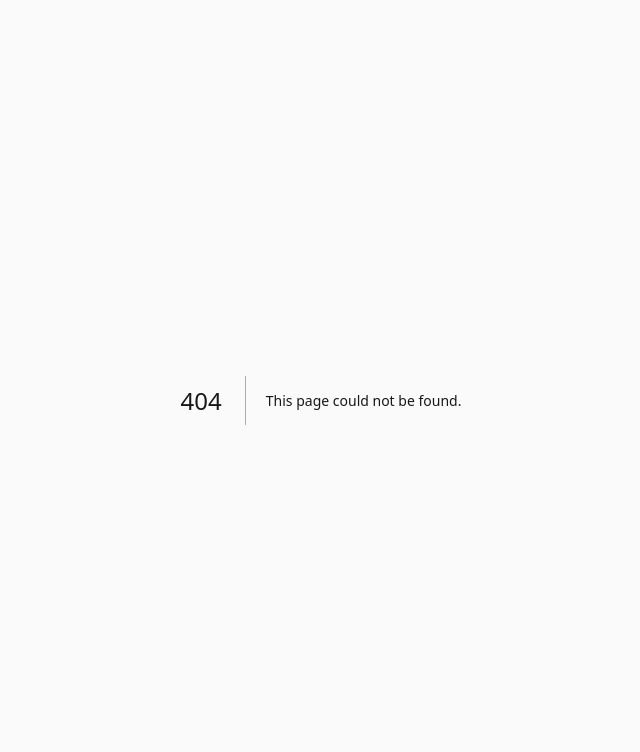
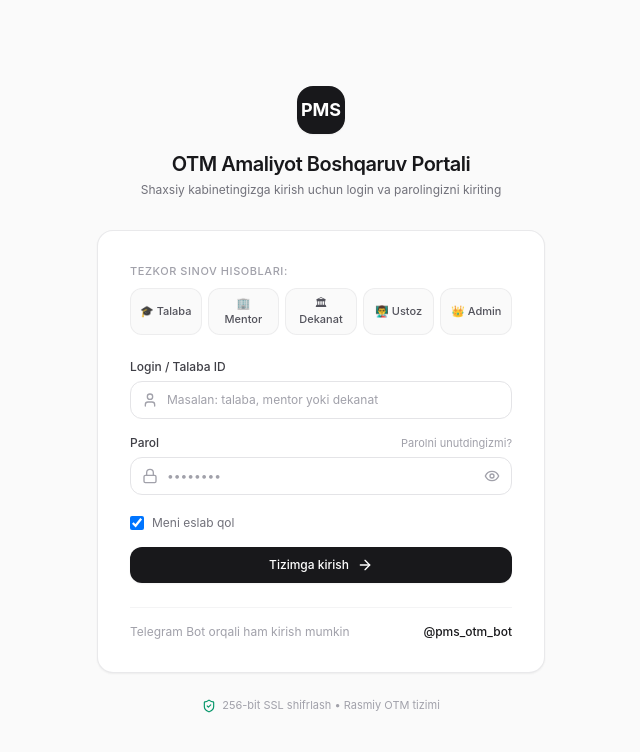
Before and after one commit to erjigitvvv/PMS-platform, a Next.js app in the folder frontend/: page /login in a window 1280 px wide. Before the commit this address had no page. Shown: the top 752 px of the page, without its empty margins (319-959 px from the left). Built offline with nearby package versions, Linux system fonts and the light colour scheme.

Commit message:
feat(auth): implement complete white minimalist login page with quick demo account selectors and session handling

```diff
--- /dev/null
+++ b/frontend/src/app/login/page.tsx
@@ -0,0 +1,233 @@
+'use client';
+
+import React, { useState } from 'react';
+import { useRouter } from 'next/navigation';
+import {
+  Lock,
+  User as UserIcon,
+  Eye,
+  EyeOff,
+  ArrowRight,
+  ShieldCheck,
+  Sparkles,
+  CheckCircle2,
+  AlertCircle
+} from 'lucide-react';
+import { UserRole } from '@/types';
+
+export default function LoginPage() {
+  const router = useRouter();
+  const [username, setUsername] = useState('');
+  const [password, setPassword] = useState('');
+  const [showPassword, setShowPassword] = useState(false);
+  const [rememberMe, setRememberMe] = useState(true);
+  const [isLoading, setIsLoading] = useState(false);
+  const [errorMessage, setErrorMessage] = useState<string | null>(null);
+
+  // Quick fill demo accounts for testing all 5 roles
+  const demoAccounts = [
+    { role: 'STUDENT', label: '🎓 Talaba', user: 'talaba', pass: 'Talaba123!' },
+    { role: 'MENTOR', label: '🏢 Mentor', user: 'mentor', pass: 'Mentor123!' },
+    { role: 'OTM_STAFF', label: '🏛 Dekanat', user: 'dekanat', pass: 'Dekanat123!' },
+    { role: 'TEACHER', label: '👨‍🏫 Ustoz', user: 'oqituvchi', pass: 'Ustoz123!' },
+    { role: 'ADMIN', label: '👑 Admin', user: 'admin', pass: 'Admin123!' },
+  ];
+
+  const handleQuickFill = (acc: typeof demoAccounts[0]) => {
+    setUsername(acc.user);
+    setPassword(acc.pass);
+    setErrorMessage(null);
+  };
+
+  const handleLogin = async (e: React.FormEvent) => {
+    e.preventDefault();
+    setErrorMessage(null);
+    setIsLoading(true);
+
+    try {
+      // In production: const res = await axios.post('/api/v1/auth/login', { username, password });
+      // For immediate client-side and simulated live testing:
+      await new Promise(resolve => setTimeout(resolve, 600));
+
+      // Check standard demo accounts or pass valid credentials
+      const matchedAccount = demoAccounts.find(a => a.user === username && a.pass === password);
+
+      if (matchedAccount || (username && password.length >= 6)) {
+        const detectedRole = matchedAccount ? matchedAccount.role : 'STUDENT';
+        const sessionData = {
+          access_token: 'mock_jwt_token_' + Date.now(),
+          user_id: 'usr_' + username,
+          username: username,
+          role: detectedRole,
+          full_name: matchedAccount ? matchedAccount.label.split(' ')[1] : username,
+        };
+
+        if (typeof window !== 'undefined') {
+          localStorage.setItem('pms_user', JSON.stringify(sessionData));
+        }
+
+        router.push('/');
+      } else {
+        setErrorMessage("Noto'g'ri login yoki parol kiritildi. Qaytadan urinib ko'ring.");
+      }
+    } catch (err: any) {
+      setErrorMessage("Server bilan ulanishda xatolik yuz berdi.");
+    } finally {
+      setIsLoading(false);
+    }
+  };
+
+  return (
+    <div className="min-h-screen bg-[#FAFAFA] flex flex-col justify-center py-12 sm:px-6 lg:px-8 antialiased selection:bg-zinc-900 selection:text-white">
+      {/* Brand Header */}
+      <div className="sm:mx-auto sm:w-full sm:max-w-md text-center">
+        <div className="inline-flex items-center justify-center w-12 h-12 rounded-2xl bg-zinc-900 text-white font-bold text-lg shadow-sm mb-4">
+          PMS
+        </div>
+        <h2 className="text-xl font-semibold text-zinc-900 tracking-tight">
+          OTM Amaliyot Boshqaruv Portali
+        </h2>
+        <p className="mt-1 text-xs text-zinc-500">
+          Shaxsiy kabinetingizga kirish uchun login va parolingizni kiriting
+        </p>
+      </div>
+
+      {/* Main Card */}
+      <div className="mt-8 sm:mx-auto sm:w-full sm:max-w-md px-4 sm:px-0">
+        <div className="bg-white py-8 px-6 sm:px-8 border border-zinc-200/80 rounded-2xl shadow-subtle space-y-6">
+
+          {/* Quick Demo Role Selector Pills */}
+          <div>
+            <div className="flex items-center justify-between mb-2">
+              <span className="text-[11px] font-medium text-zinc-400 uppercase tracking-wider">
+                Tezkor sinov hisoblari:
+              </span>
+            </div>
+            <div className="grid grid-cols-3 sm:grid-cols-5 gap-1.5">
+              {demoAccounts.map((acc) => (
+                <button
+                  key={acc.role}
+                  type="button"
+                  onClick={() => handleQuickFill(acc)}
+                  className={`py-1.5 px-2 rounded-xl text-[11px] font-medium border text-center transition-all ${
+                    username === acc.user
+                      ? 'bg-zinc-900 text-white border-zinc-900 shadow-sm'
+                      : 'bg-zinc-50 border-zinc-200/60 text-zinc-600 hover:bg-zinc-100 hover:border-zinc-300'
+                  }`}
+                >
+                  {acc.label}
+                </button>
+              ))}
+            </div>
+          </div>
+
+          {/* Error Alert */}
+          {errorMessage && (
+            <div className="bg-rose-50 border border-rose-200/80 rounded-xl p-3 flex items-start space-x-2 text-rose-700 text-xs">
+              <AlertCircle className="w-4 h-4 shrink-0 mt-0.5" />
+              <span>{errorMessage}</span>
+            </div>
+          )}
+
+          {/* Form */}
+          <form className="space-y-4" onSubmit={handleLogin}>
+            {/* Username */}
+            <div>
+              <label className="block text-xs font-medium text-zinc-700 mb-1.5">
+                Login / Talaba ID
+              </label>
+              <div className="relative rounded-xl">
+                <div className="absolute inset-y-0 left-0 pl-3 flex items-center pointer-events-none text-zinc-400">
+                  <UserIcon className="w-4 h-4" />
+                </div>
+                <input
+                  type="text"
+                  required
+                  value={username}
+                  onChange={(e) => setUsername(e.target.value)}
+                  placeholder="Masalan: talaba, mentor yoki dekanat"
+                  className="block w-full pl-9 pr-3 py-2.5 text-xs rounded-xl border border-zinc-200 bg-white placeholder-zinc-400 focus:outline-none focus:border-zinc-900 focus:ring-1 focus:ring-zinc-900 transition-all"
+                />
+              </div>
+            </div>
+
+            {/* Password */}
+            <div>
+              <div className="flex items-center justify-between mb-1.5">
+                <label className="block text-xs font-medium text-zinc-700">
+                  Parol
+                </label>
+                <a href="#" className="text-[11px] text-zinc-400 hover:text-zinc-700 transition-colors">
+                  Parolni unutdingizmi?
+                </a>
+              </div>
+              <div className="relative rounded-xl">
+                <div className="absolute inset-y-0 left-0 pl-3 flex items-center pointer-events-none text-zinc-400">
+                  <Lock className="w-4 h-4" />
+                </div>
+                <input
+                  type={showPassword ? 'text' : 'password'}
+                  required
+                  value={password}
+                  onChange={(e) => setPassword(e.target.value)}
+                  placeholder="••••••••"
+                  className="block w-full pl-9 pr-10 py-2.5 text-xs rounded-xl border border-zinc-200 bg-white placeholder-zinc-400 focus:outline-none focus:border-zinc-900 focus:ring-1 focus:ring-zinc-900 transition-all"
+                />
+                <button
+                  type="button"
+                  onClick={() => setShowPassword(!showPassword)}
+                  className="absolute inset-y-0 right-0 pr-3 flex items-center text-zinc-400 hover:text-zinc-600 focus:outline-none"
+                >
+                  {showPassword ? <EyeOff className="w-4 h-4" /> : <Eye className="w-4 h-4" />}
+                </button>
+              </div>
+            </div>
+
+            {/* Remember Me */}
+            <div className="flex items-center justify-between pt-1">
+              <label className="flex items-center cursor-pointer">
+                <input
+                  type="checkbox"
+                  checked={rememberMe}
+                  onChange={(e) => setRememberMe(e.target.checked)}
+                  className="w-3.5 h-3.5 text-zinc-900 border-zinc-300 rounded focus:ring-zinc-900"
+                />
+                <span className="ml-2 text-xs text-zinc-500">Meni eslab qol</span>
+              </label>
+            </div>
+
+            {/* Submit Button */}
+            <button
+              type="submit"
+              disabled={isLoading}
+              className="w-full mt-2 py-2.5 px-4 bg-zinc-900 text-white rounded-xl text-xs font-medium hover:bg-zinc-800 focus:outline-none focus:ring-2 focus:ring-offset-2 focus:ring-zinc-900 transition-all shadow-sm flex items-center justify-center space-x-2 disabled:opacity-50"
+            >
+              {isLoading ? (
+                <span>Tekshirilmoqda...</span>
+              ) : (
+                <>
+                  <span>Tizimga kirish</span>
+                  <ArrowRight className="w-4 h-4" />
+                </>
+              )}
+            </button>
+          </form>
+
+          {/* Telegram Login Info Card */}
+          <div className="pt-4 border-t border-zinc-100 flex items-center justify-between text-xs text-zinc-400">
+            <span>Telegram Bot orqali ham kirish mumkin</span>
+            <span className="text-zinc-900 font-medium cursor-pointer hover:underline">
+              @pms_otm_bot
+            </span>
+          </div>
+        </div>
+
+        {/* Security Stamp */}
+        <div className="mt-6 text-center flex items-center justify-center space-x-1.5 text-zinc-400 text-[11px]">
+          <ShieldCheck className="w-3.5 h-3.5 text-emerald-600" />
+          <span>256-bit SSL shifrlash &bull; Rasmiy OTM tizimi</span>
+        </div>
+      </div>
+    </div>
+  );
+}
--- a/frontend/src/app/page.tsx
+++ b/frontend/src/app/page.tsx
@@ -130,6 +130,13 @@ export default function Dashboard() {
               </p>
               <p className="text-[11px] text-zinc-400 capitalize">{currentRole.toLowerCase()}</p>
             </div>
+            <a
+              href="/login"
+              className="text-xs font-medium text-zinc-400 hover:text-zinc-800 transition-colors pl-1"
+              title="Hisobdan chiqish / Kirish"
+            >
+              Kirish
+            </a>
           </div>
         </div>
       </header>
```
